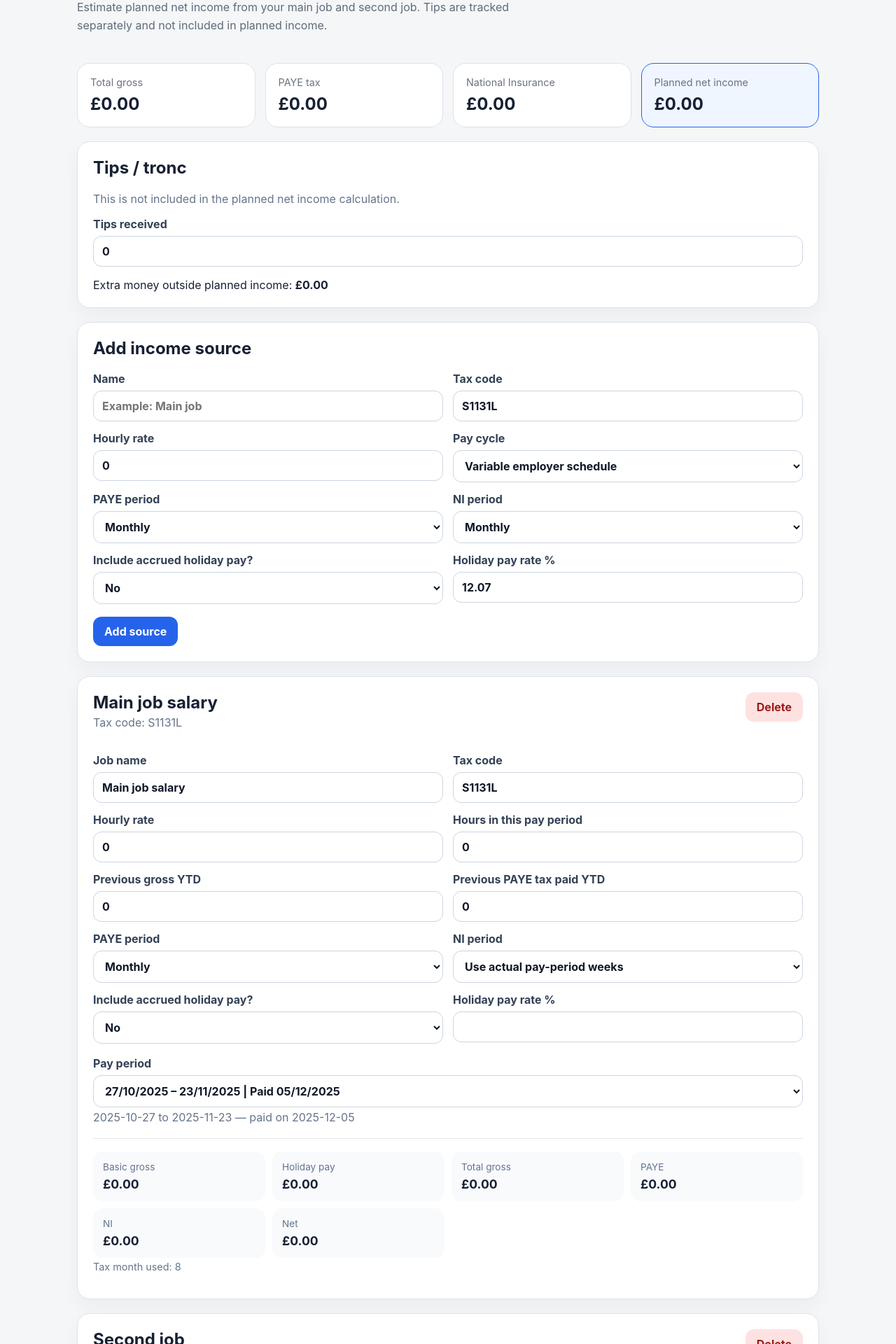
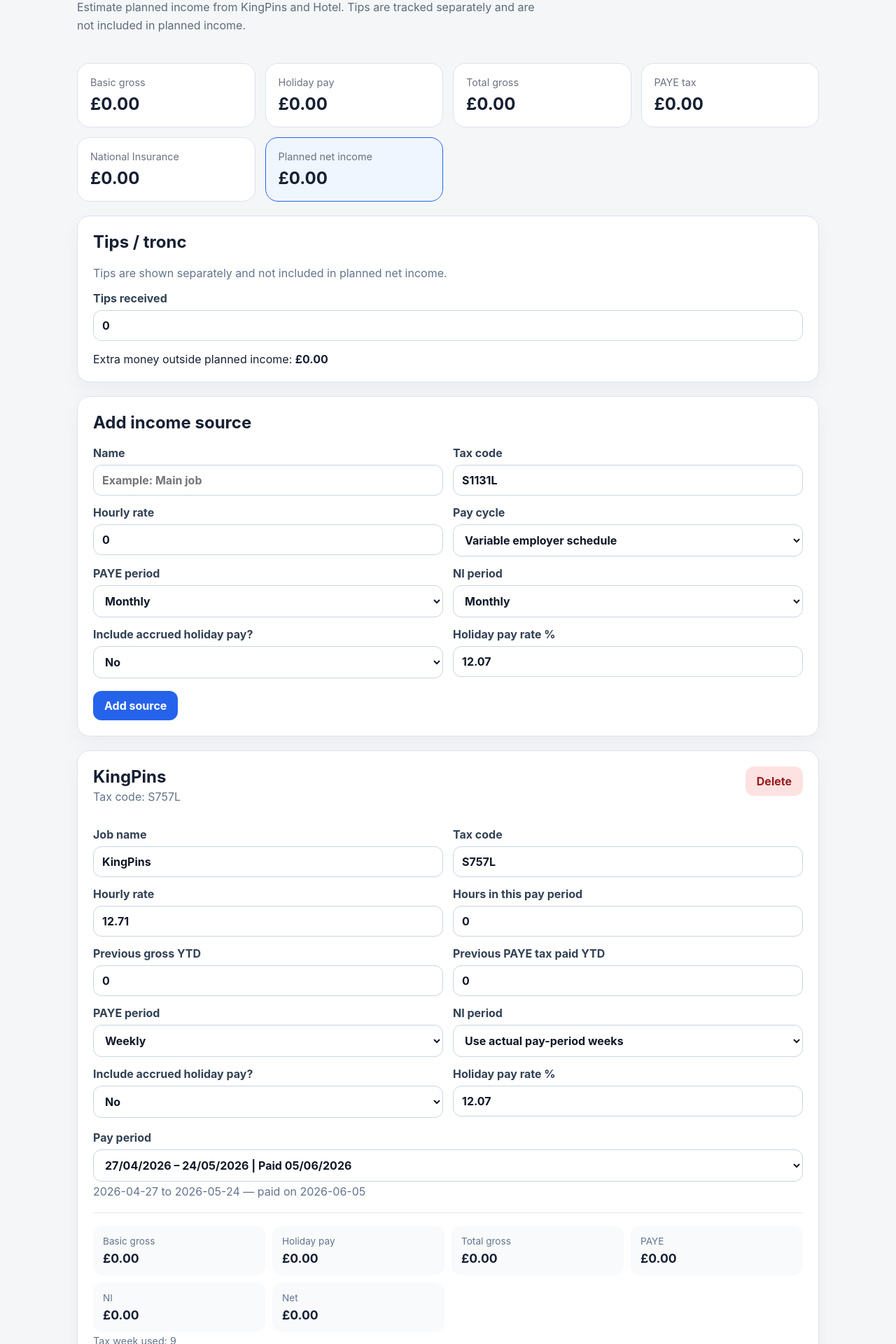
Before and after one commit to S-276/shift-earnings, a React (Vite) app: page / in a window 1280 px wide. Shown: the part 140-2060 px from the top of the page at 70% size. Built offline with nearby package versions, Linux system fonts and the light colour scheme.

Commit message:
Update job details and reset function in App.tsx

```diff
--- a/src/App.tsx
+++ b/src/App.tsx
@@ -109,24 +109,30 @@
 const DEFAULT_JOBS: Job[] = [
   {
     id: crypto.randomUUID(),
-    name: "Main job salary",
-    taxCode: "S1131L",
-    hourlyRate: 0,
+    name: "KingPins",
+    taxCode: "S757L",
+    hourlyRate: 12.71,
     hoursWorked: 0,
     payCycleType: "variable",
     niPeriodType: "pay-period-weeks",
-    selectedPayPeriodId: MAIN_JOB_PAY_PERIODS[0].id,
+    payePeriodType: "weekly",
+    includeHolidayPay: false,
+    holidayPayRate: 12.07,
+    selectedPayPeriodId: "2026-04-27",
     previousGrossYTD: 0,
     previousTaxPaidYTD: 0
   },
   {
     id: crypto.randomUUID(),
-    name: "Second job",
+    name: "Hotel",
     taxCode: "S0T",
-    hourlyRate: 0,
+    hourlyRate: 12.71,
     hoursWorked: 0,
     payCycleType: "fixed",
-    niPeriodType: "pay-period-weeks",
+    niPeriodType: "monthly",
+    payePeriodType: "monthly",
+    includeHolidayPay: true,
+    holidayPayRate: 12.07,
     customStartDate: "",
     customEndDate: "",
     customPayday: "",
@@ -167,7 +173,7 @@
     setJobs(prev => prev.filter(job => job.id !== id));
   }
 
-  function resetExampleJobs() {
+  function resetDefaultJobs() {
     setJobs(DEFAULT_JOBS);
     setTips(0);
   }
@@ -200,6 +206,8 @@
   const totals = useMemo(() => {
     return results.reduce(
       (acc, result) => {
+        acc.basicGross += result.basicGross;
+        acc.holidayPay += result.holidayPay;
         acc.gross += result.gross;
         acc.tax += result.tax;
         acc.ni += result.ni;
@@ -207,6 +215,8 @@
         return acc;
       },
       {
+        basicGross: 0,
+        holidayPay: 0,
         gross: 0,
         tax: 0,
         ni: 0,
@@ -222,17 +232,27 @@
           <p className="eyebrow">Personal PAYE estimator</p>
           <h1>UK Shift Earnings Calculator</h1>
           <p>
-            Estimate planned net income from your main job and second job. Tips
-            are tracked separately and not included in planned income.
+            Estimate planned income from KingPins and Hotel. Tips are tracked
+            separately and are not included in planned income.
           </p>
         </div>
 
-        <button className="secondary-btn" onClick={resetExampleJobs}>
+        <button className="secondary-btn" onClick={resetDefaultJobs}>
           Reset default jobs
         </button>
       </header>
 
       <section className="summary">
+        <div className="summary-card">
+          <span>Basic gross</span>
+          <strong>{formatCurrency(totals.basicGross)}</strong>
+        </div>
+
+        <div className="summary-card">
+          <span>Holiday pay</span>
+          <strong>{formatCurrency(totals.holidayPay)}</strong>
+        </div>
+
         <div className="summary-card">
           <span>Total gross</span>
           <strong>{formatCurrency(totals.gross)}</strong>
@@ -257,7 +277,7 @@
       <section className="card">
         <h2>Tips / tronc</h2>
         <p className="muted">
-          This is not included in the planned net income calculation.
+          Tips are shown separately and not included in planned net income.
         </p>
 
         <label>
@@ -272,7 +292,8 @@
         </label>
 
         <p className="tips-line">
-          Extra money outside planned income: <strong>{formatCurrency(tips)}</strong>
+          Extra money outside planned income:{" "}
+          <strong>{formatCurrency(tips)}</strong>
         </p>
       </section>
 
@@ -292,7 +313,8 @@
 
       <footer className="footer">
         This is an estimator, not official payroll software. For closest results,
-        enter your gross YTD and PAYE tax paid YTD from your latest payslip.
+        enter previous gross YTD and previous PAYE tax paid YTD from your latest
+        payslip.
       </footer>
     </div>
   );
```
